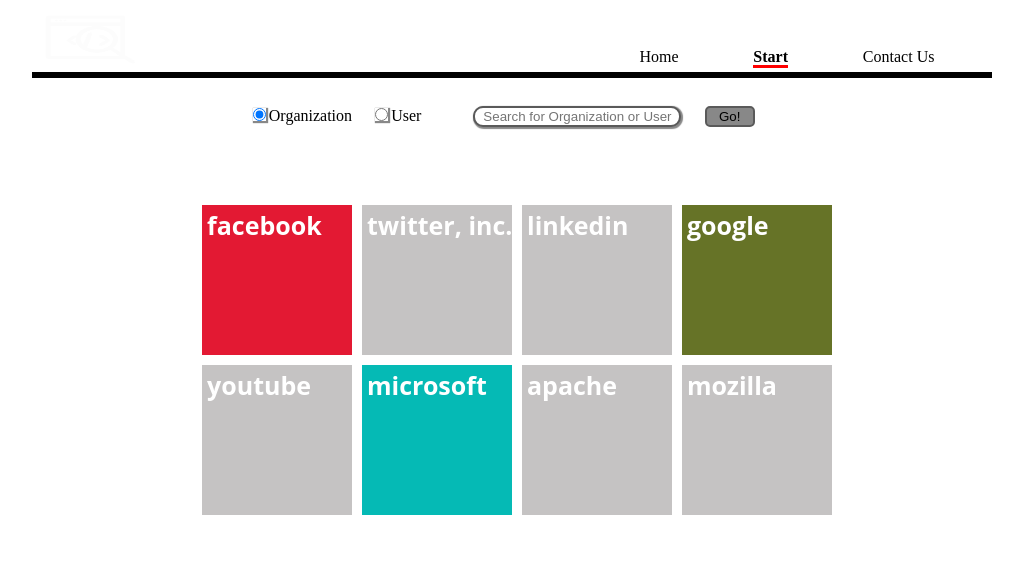
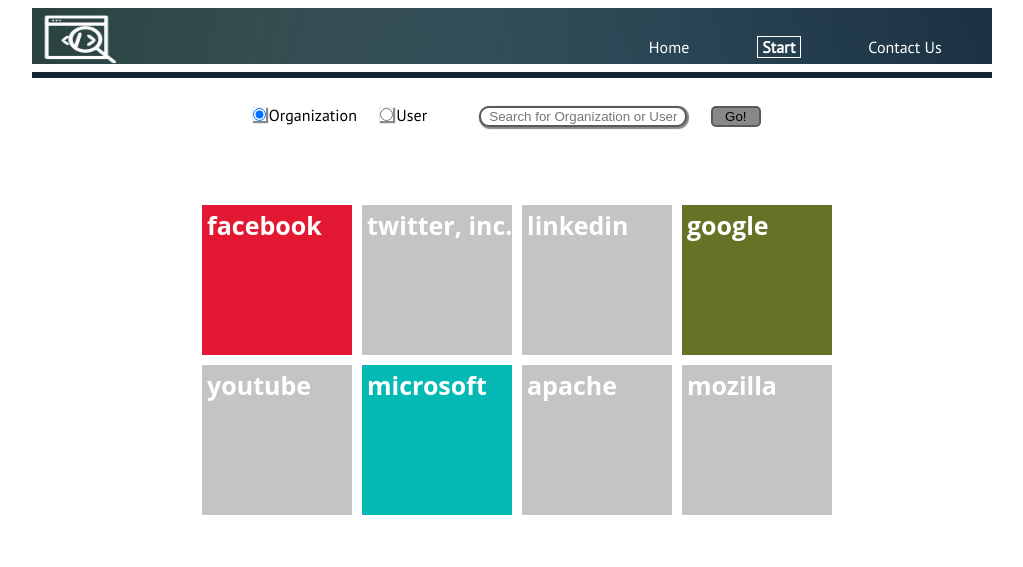
Before and after one commit to bsharanya/social-coding, a Flask app: page /start in a window 1280 px wide. Shown: the top 567 px of the page, without its empty margins (136-1159 px from the left). Run offline with Flask 2, Linux system fonts and the light colour scheme.

Commit message:
Styling changes

```diff
--- a/app/static/css/start.css
+++ b/app/static/css/start.css
@@ -2,6 +2,7 @@
     width: 100%;
     height: 100%;
     background-color: #ffffff;
+    font-family: PT Sans;
 }
 
 #main-container {
@@ -12,6 +13,7 @@
 }
 
 #header {
+    background-image: url('../images/panel.png');
     width: 100%;
     height: 10%;
 }
@@ -29,7 +31,7 @@
 
 #main-icon {
     height: 100%;
-    width: 100px;
+    width: 80px;
     padding-left: 2%;
     padding-top: 1%;
 }
@@ -43,31 +45,29 @@
 .navs {
     float: right;
     margin-left: 3%;
-    margin-right: 10%;
-    margin-top: 7%;
+    margin-right: 8%;
+    margin-top: 5%;
 }
 
 .navs a {
     text-decoration: none;
-    color: #000000;
+    color: #ffffff;
     width: 40px;
 }
 
 #divider {
     height: 1%;
     border: none;
-    color: #000000;
-    background-color: #000000;
+    color: #132632;
+    background-color: #132632;
 }
 
 #active {
-    border-style: solid;
-    border-bottom-color: #ff0000;
-    border-left: none;
-    border-right: none;
-    border-top: none;
     font-weight: bold;
+    border: solid;
+    border-width: 1px;
 }
+
 
 #body-content {
     width: 100%;
--- a/app/templates/language.html
+++ b/app/templates/language.html
@@ -22,9 +22,9 @@
         </div>
         <div id="nav-bar-section">
             <ul id="nav-list">
-                <li class="navs"><a href="/contactus">Contact Us</a></li>
-                <li class="navs"><a id="active" href="/start">Start</a></li>
-                <li class="navs"><a href="/">Home</a></li>
+                <li class="navs"><a href="/contactus">&nbsp;Contact Us&nbsp;</a></li>
+                <li class="navs"><a id="active" href="/start">&nbsp;Start&nbsp;</a></li>
+                <li class="navs"><a href="/">&nbsp;Home&nbsp;</a></li>
             </ul>
         </div>
     </div>
--- a/app/templates/start.html
+++ b/app/templates/start.html
@@ -7,6 +7,7 @@
     <link rel="shortcut icon" href="../static/images/github-explorer-favicon.ico">
     <script type="text/javascript" src="../static/js/vendor/d3.min.js"></script>
     <script type="text/javascript" src="../static/js/vendor/jquery-2.1.1.min.js"></script>
+    <link rel="stylesheet" type="text/css" href="http://fonts.googleapis.com/css?family=PT+Sans">
 </head>
 <body>
     <div id="main-container">
@@ -16,9 +17,9 @@
             </div>
             <div id="nav-bar-section">
                 <ul id="nav-list">
-                    <li class="navs"><a href="/contactus">Contact Us</a></li>
-                    <li class="navs"><a id="active" href="/start">Start</a></li>
-                    <li class="navs"><a href="/">Home</a></li>
+                    <li class="navs"><a href="/contactus">&nbsp;Contact Us&nbsp;</a></li>
+                    <li class="navs"><a id="active" href="/start">&nbsp;Start&nbsp;</a></li>
+                    <li class="navs"><a href="/">&nbsp;Home&nbsp;</a></li>
                 </ul>
             </div>
         </div>
--- a/app/templates/year.html
+++ b/app/templates/year.html
@@ -17,9 +17,9 @@
         </div>
         <div id="nav-bar-section">
             <ul id="nav-list">
-                <li class="navs"><a href="/contactus">Contact Us</a></li>
-                <li class="navs"><a id="active" href="/start">Start</a></li>
-                <li class="navs"><a href="/">Home</a></li>
+                <li class="navs"><a href="/contactus">&nbsp;Contact Us&nbsp;</a></li>
+                <li class="navs"><a id="active" href="/start">&nbsp;Start&nbsp;</a></li>
+                <li class="navs"><a href="/">&nbsp;Home&nbsp;</a></li>
             </ul>
         </div>
     </div>
```
Also changed, not shown: app/static/css/app.css (+10 -11 lines), app/static/css/language.css (+19 -20 lines), app/static/css/overview.css (+13 -18 lines), app/static/css/year.css (+10 -11 lines), app/templates/contactus.html (+4 -3 lines), app/templates/index.html (+4 -3 lines), app/templates/overview.html (+3 -4 lines).
